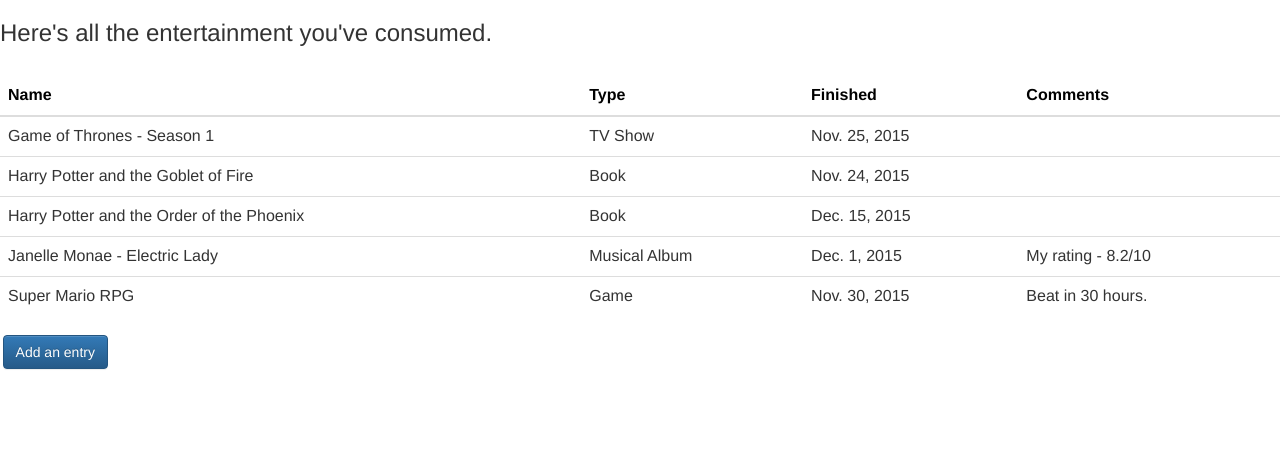
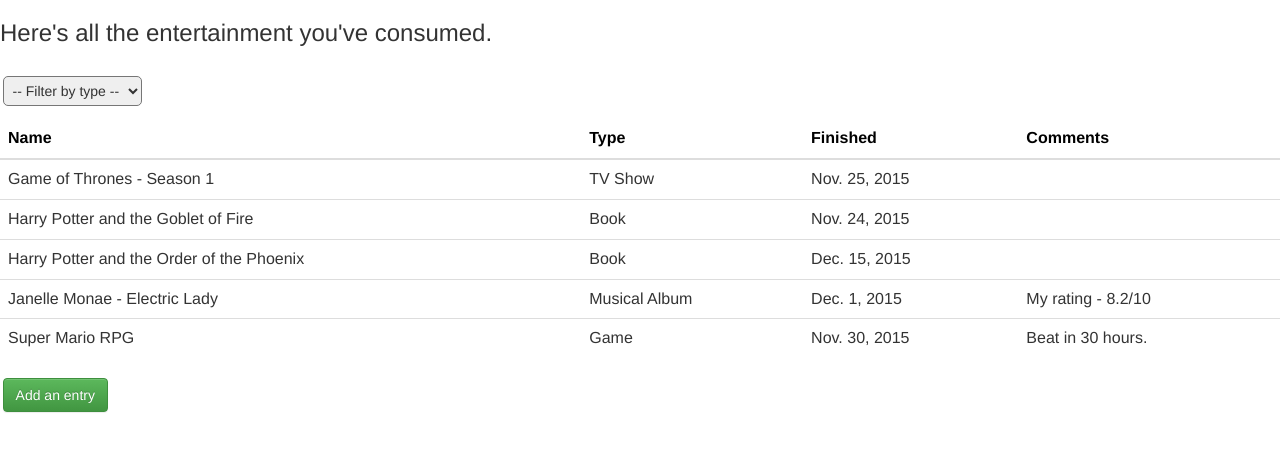
Before and after one commit to SummonerL/EntLog, a Django app: page / in a window 1280 px wide. Shown: the top 452 px of the page. Run offline with Django 3.2, Linux system fonts and the light colour scheme; data comes from the database, SQL or seed files in the repository; both versions use the stored data as it was after the commit; some libraries are stand-ins or nearby versions.

Commit message:
basic filtering
Added a way to filter by ent type

```diff
--- a/showLog/templates/index.html
+++ b/showLog/templates/index.html
@@ -7,8 +7,20 @@
 <!-- Latest compiled and minified JavaScript -->
 <script src="https://maxcdn.bootstrapcdn.com/bootstrap/3.3.6/js/bootstrap.min.js" integrity="sha384-0mSbJDEHialfmuBBQP6A4Qrprq5OVfW37PRR3j5ELqxss1yVqOtnepnHVP9aJ7xS" crossorigin="anonymous"></script>
 
+<script src="//code.jquery.com/jquery-1.11.3.min.js"></script>
+<script src="//code.jquery.com/jquery-migrate-1.2.1.min.js"></script>
+
 <h3>Here's all the entertainment you've consumed.</h3>
 <br>
+<select id='filter_type' style='padding:5px;border-radius:5px;margin-left:.2%;outline:none;margin-bottom:1%;'>
+  <option value="">-- Filter by type --</option>
+  <option value="?filter=">Show All</option>
+  <option value="?filter=BO">Books</option>
+  <option value="?filter=GA">Games</option>
+  <option value="?filter=MO">Movies</option>
+  <option value="?filter=AL">Musical Albums</option>
+  <option value="?filter=TV">TV Show</option>
+</select>
 {% if all_entries %}
     <table class='table table-hover table-responsive'>
       <thead>
@@ -31,7 +43,21 @@
 {% else %}
     <p>No entries are available.</p>
 {% endif %}
-<button type='button' class='btn btn-primary' style='margin-left:.2%;'>Add an entry</button>
+<button type='button' class='btn btn-success' style='margin-left:.2%;'>Add an entry</button>
+
+<script>
+$(function(){
+     // bind change event to select
+     $('#filter_type').on('change', function () {
+         var url = $(this).val(); // get selected value
+         if (url) { // require a URL
+             window.location = url; // redirect
+         }
+         return false;
+     });
+   });
+</script>
+
 <style>
 a {
   color:black;
--- a/showLog/views.py
+++ b/showLog/views.py
@@ -7,7 +7,11 @@
 # Create your views here.
 def index(request):
     order_by = request.GET.get('order_by', 'name')
-    all_entries = Entry.objects.all().order_by(order_by)
+    filter_type = request.GET.get('filter', '')
+    if filter_type:
+        all_entries = Entry.objects.filter(ent_type=filter_type).order_by(order_by)
+    else:
+        all_entries = Entry.objects.all().order_by(order_by)
     template = loader.get_template('index.html')
     context = RequestContext(request, {
         'all_entries': all_entries,
```
Also changed, not shown: db.sqlite3, 15 other files.
